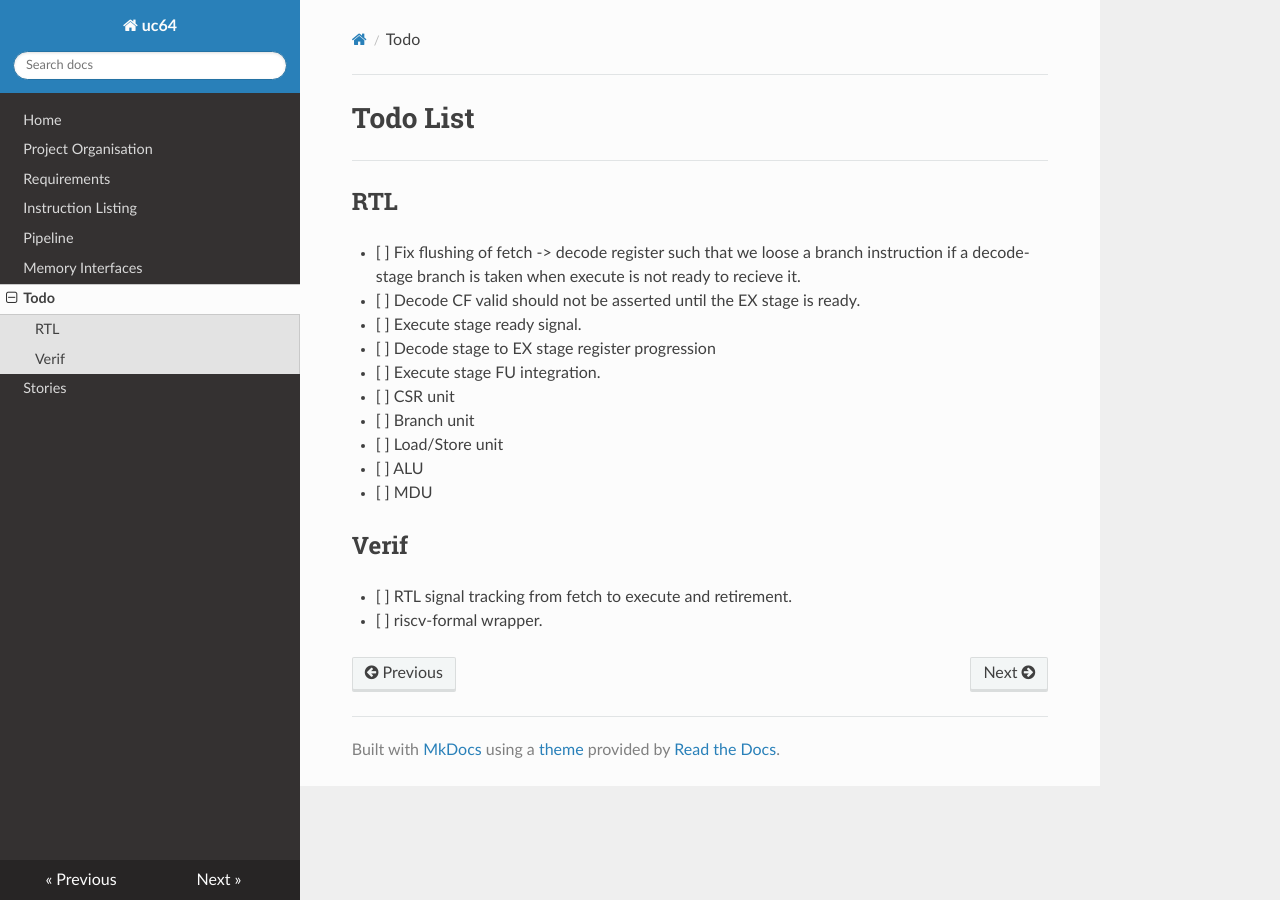
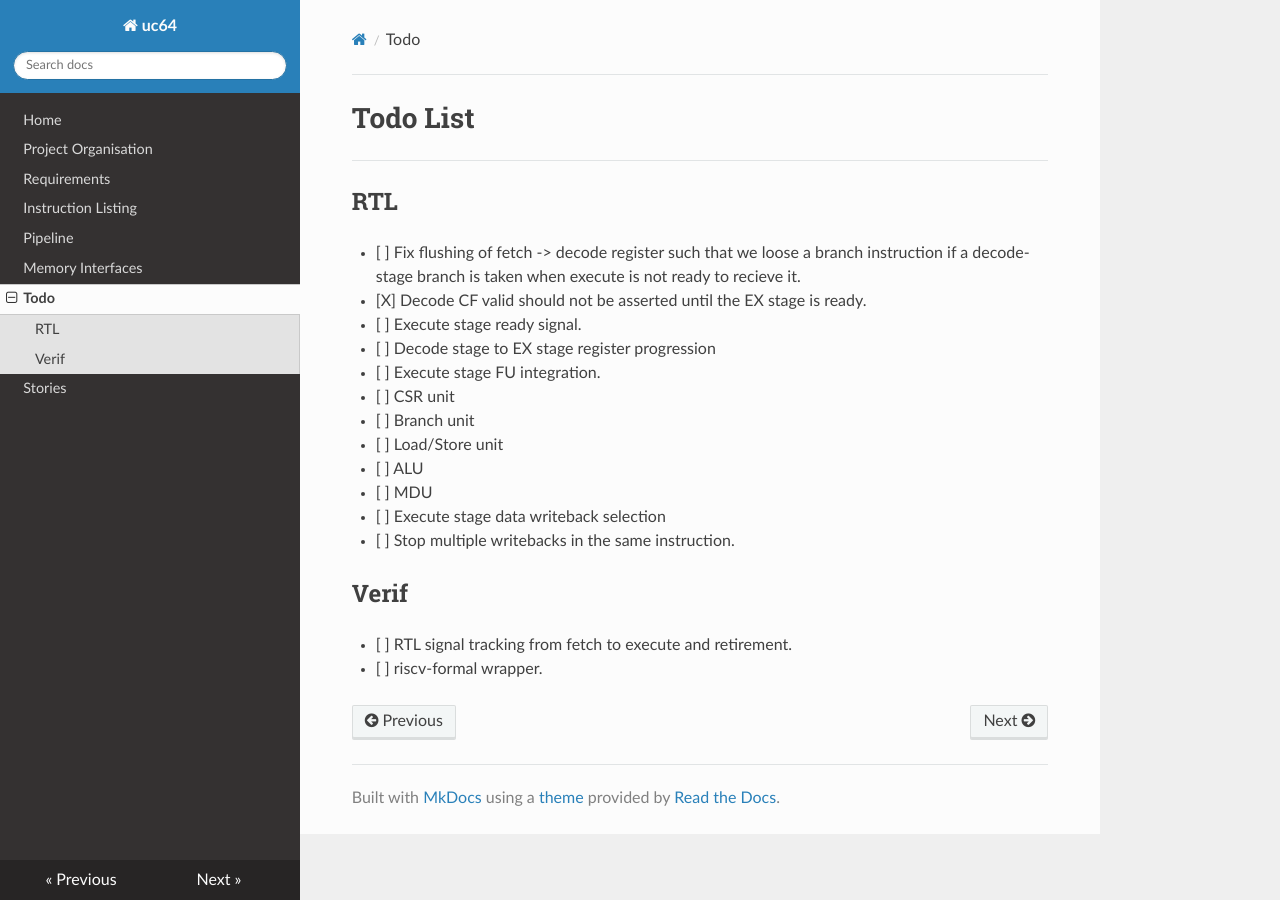
Before and after one commit to ben-marshall/croyde-riscv, an MkDocs documentation site: the page built from docs/todo.md, in a window 1280 px wide. Built offline with MkDocs 1.6.1, drawn with Linux system fonts in a browser that asks for light colours; nearby versions of some CDN libraries.

Commit message:
Start writing EX stage CFU and CSR interfacing.
 On branch master
 Changes to be committed:
	modified:   docs/todo.md
	modified:   rtl/core/core_common.vh
	modified:   rtl/core/core_pipe_decode.v
	modified:   rtl/core/core_pipe_exec.v

```diff
--- a/docs/todo.md
+++ b/docs/todo.md
@@ -9,7 +9,7 @@
       branch instruction if a decode-stage branch is taken when execute is
       not ready to recieve it.
 
-  - [ ] Decode CF valid should not be asserted until the EX stage is
+  - [X] Decode CF valid should not be asserted until the EX stage is
         ready.
 
 - [ ] Execute stage ready signal.
@@ -28,6 +28,10 @@
 
   - [ ] MDU
 
+- [ ] Execute stage data writeback selection
+
+  - [ ] Stop multiple writebacks in the same instruction.
+
 ## Verif
 
 - [ ] RTL signal tracking from fetch to execute and retirement.
```
Also changed, not shown: 3 other files.
